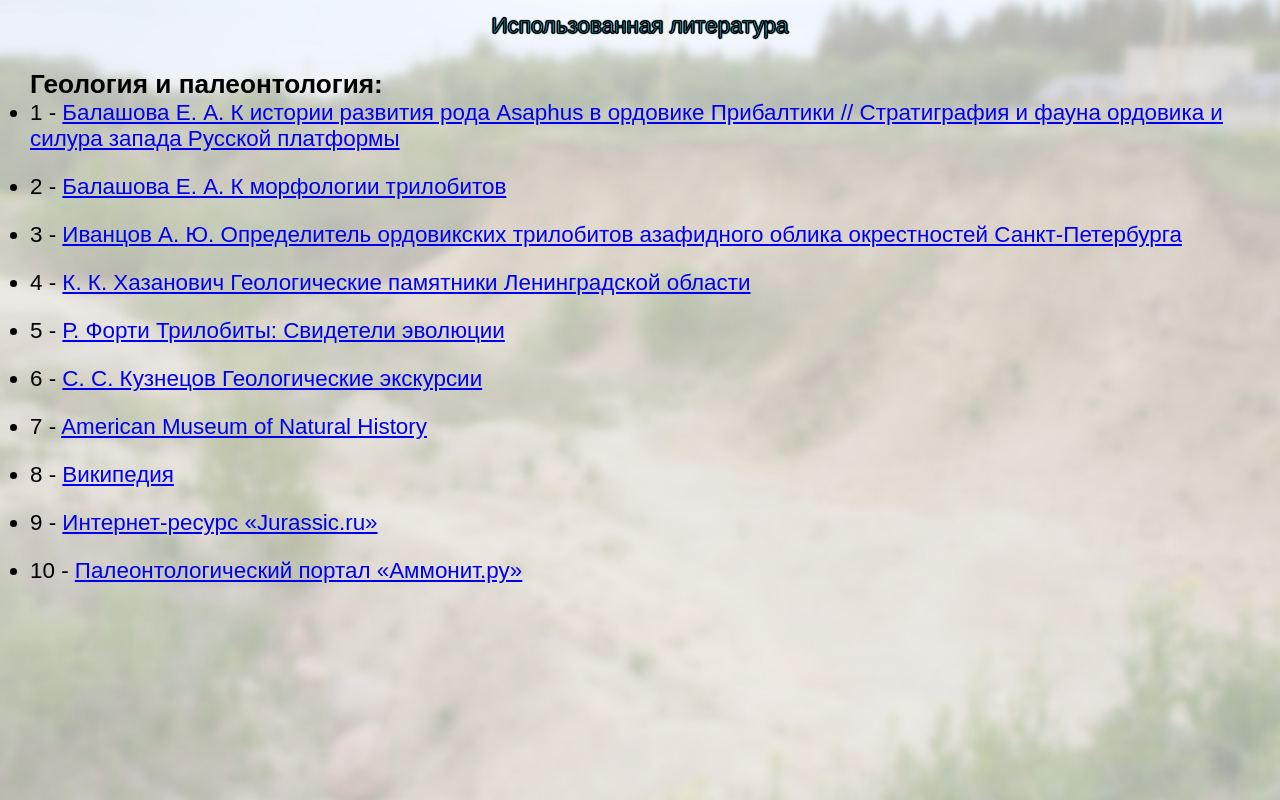
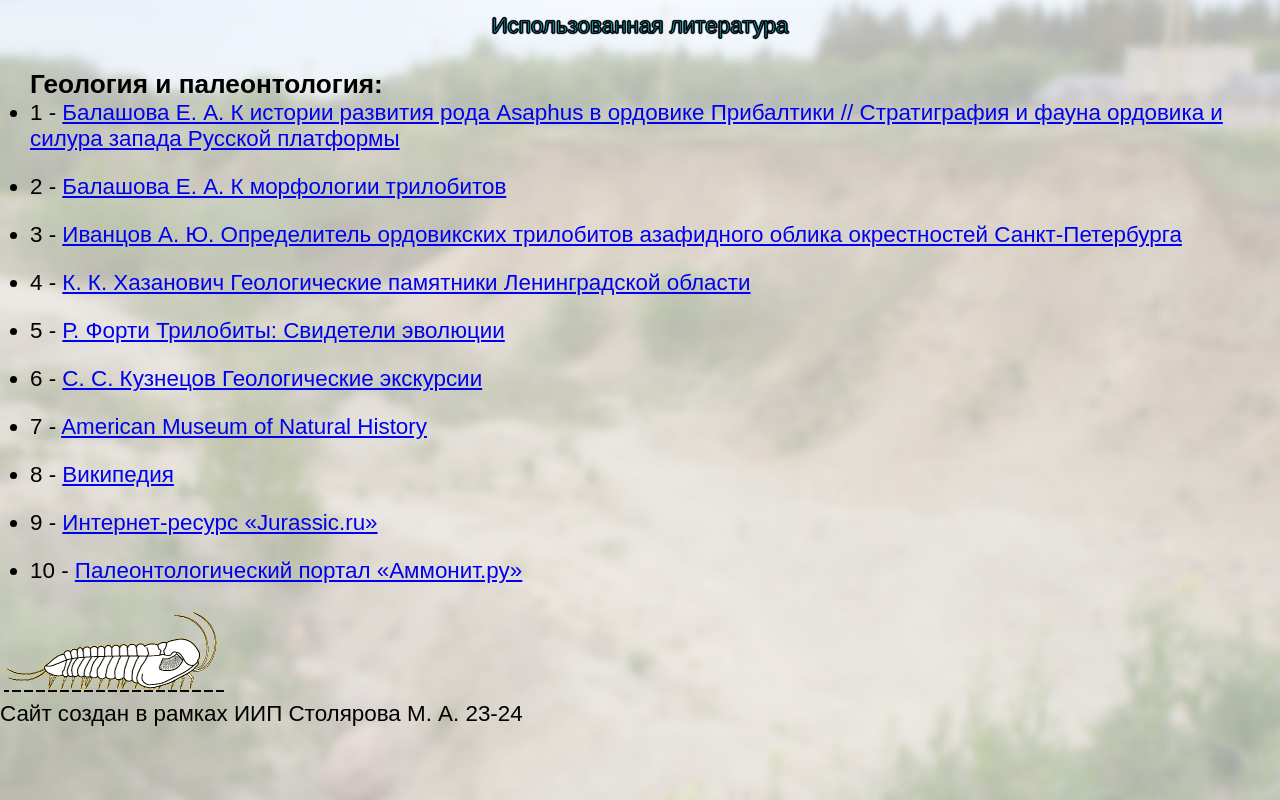
Before and after one commit to IIPMichael/trilobites, a plain HTML site: page литература/literature.html in a window 1280 px wide. Drawn offline with Linux system fonts and the light colour scheme.

Commit message:
Update literature.html

```diff
--- a/литература/literature.html
+++ b/литература/literature.html
@@ -50,11 +50,11 @@
 
 
 
-        <!-- <div height="=89" width="=225" id="footer">
+        <div height="=89" width="=225" id="footer">
             <img src="walking2.gif">
             </a>
             <p>Сайт создан в рамках ИИП Столярова М. А. 23-24</p>
-        </div> -->
+        </div>
 
     </div>
 
```
